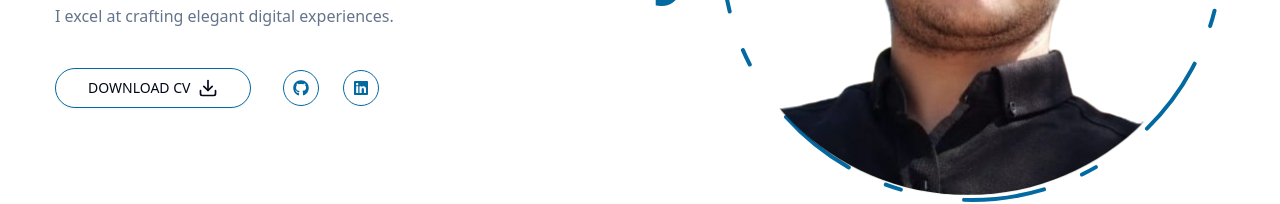
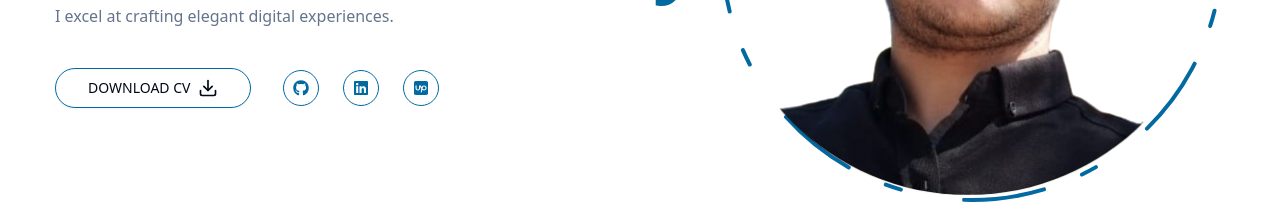
Before and after one commit to AmineElkhalidy/condensed-portfolio, a Next.js app: page / in a window 1280 px wide. Shown: the part 439-643 px from the top of the page. Built offline with nearby package versions, Linux system fonts and the light colour scheme; a web font is replaced by a local one.

Commit message:
9- Upwork profile link added!

```diff
--- a/components/Socials.tsx
+++ b/components/Socials.tsx
@@ -1,4 +1,5 @@
 import { FaGithub, FaLinkedin } from "react-icons/fa";
+import { FaSquareUpwork } from "react-icons/fa6";
 import Link from "next/link";
 
 const socials = [
@@ -9,6 +10,10 @@ const socials = [
   {
     icon: <FaLinkedin />,
     path: "https://www.linkedin.com/in/elkhalidyamine/",
+  },
+  {
+    icon: <FaSquareUpwork />,
+    path: "https://www.upwork.com/freelancers/~01f55a2d4b119d3119",
   },
 ];
 
```
